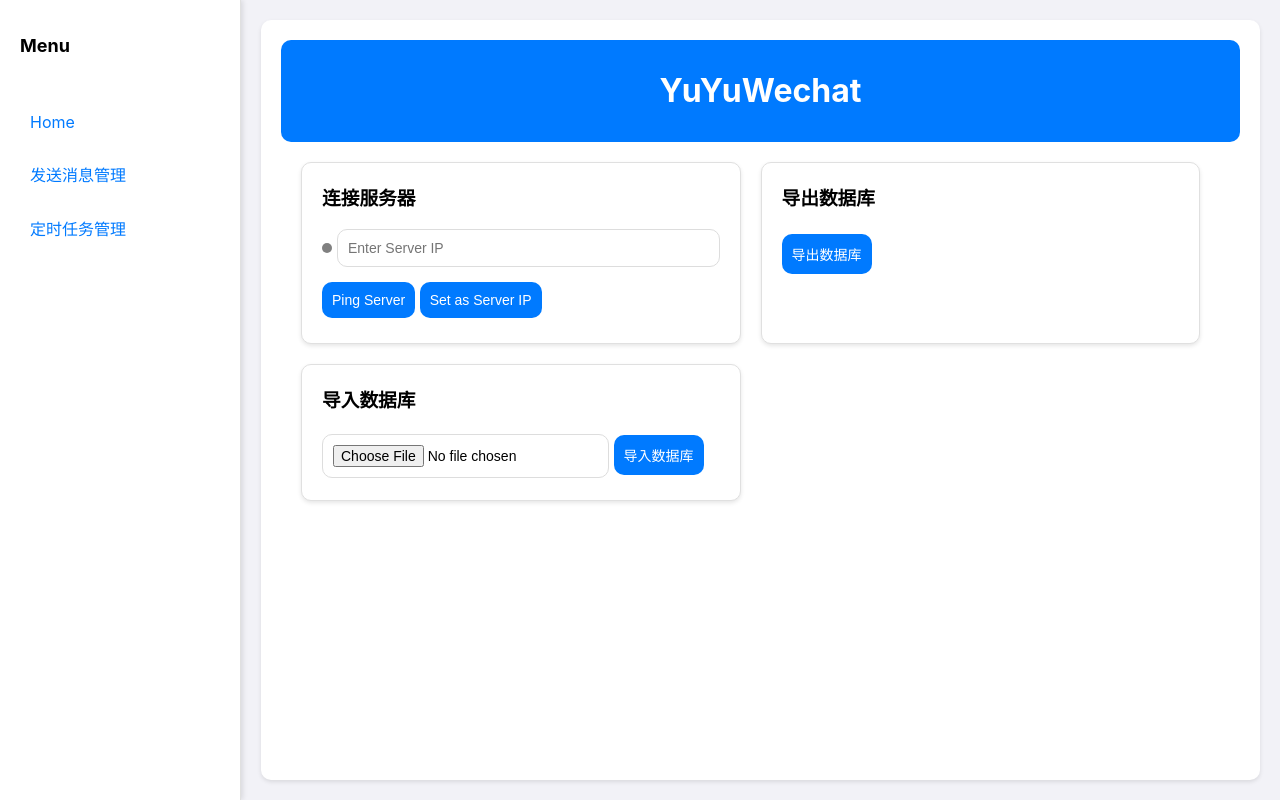
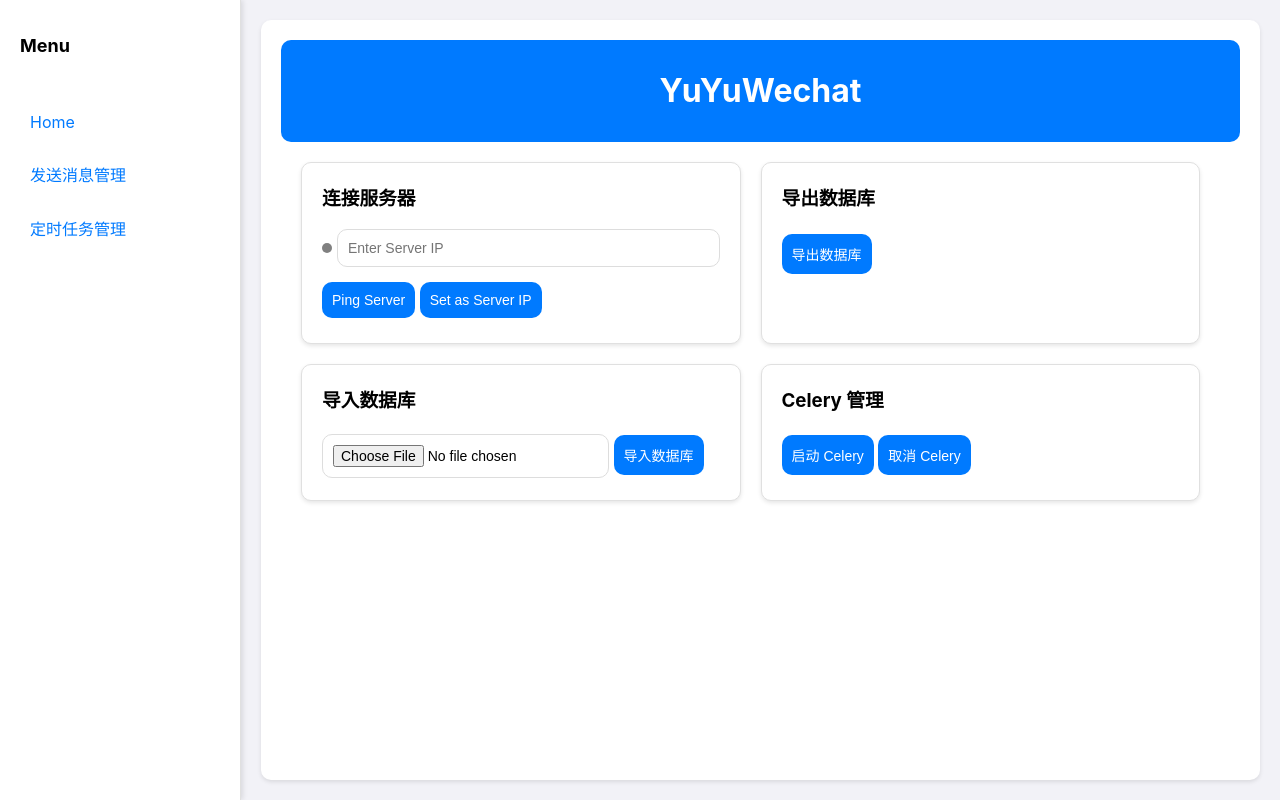
Before and after one commit to xieyumc/YuYuWechatV2, a Django app: page / in a window 1280 px wide. Run offline with Django 4.2, Linux system fonts and the light colour scheme; parts of the project's set-up code (start-up, migrations or seed data) failed here and were passed over.

Commit message:
feature：新增网页控制Celery定时功能

```diff
--- a/YuYuWechatV2_Client/client_app/templates/home.html
+++ b/YuYuWechatV2_Client/client_app/templates/home.html
@@ -212,6 +212,12 @@
             </form>
         </div>
 
+        <div class="card">
+            <h3>Celery 管理</h3>
+            <button type="button" onclick="startCelery()">启动 Celery</button>
+            <button type="button" onclick="stopCelery()">取消 Celery</button>
+        </div>
+
 
         <!-- Add more cards here as needed -->
     </div>
@@ -284,6 +290,41 @@
         });
     }
 
+    function startCelery() {
+        fetch('{% url "start_celery" %}', {
+            method: 'POST',
+            headers: {
+                'X-CSRFToken': document.querySelector('[name=csrfmiddlewaretoken]').value,
+            },
+        }).then(response => {
+            if (response.ok) {
+                alert('Celery 已启动');
+            } else {
+                alert('启动 Celery 失败');
+            }
+        }).catch(error => {
+            alert('启动 Celery 失败: ' + error.message);
+            console.error('Error:', error);
+        });
+    }
+
+    function stopCelery() {
+        fetch('{% url "stop_celery" %}', {
+            method: 'POST',
+            headers: {
+                'X-CSRFToken': document.querySelector('[name=csrfmiddlewaretoken]').value,
+            },
+        }).then(response => {
+            if (response.ok) {
+                alert('Celery 已取消');
+            } else {
+                alert('取消 Celery 失败');
+            }
+        }).catch(error => {
+            alert('取消 Celery 失败: ' + error.message);
+            console.error('Error:', error);
+        });
+    }
 
 </script>
 </body>
--- a/YuYuWechatV2_Client/client_app/urls.py
+++ b/YuYuWechatV2_Client/client_app/urls.py
@@ -1,5 +1,5 @@
 from django.urls import path
-from .views import home, send_message, set_server_ip, schedule_management, send_message_management, export_database, import_database
+from .views import home, send_message, set_server_ip, schedule_management, send_message_management, export_database, import_database, start_celery, stop_celery
 
 urlpatterns = [
     path('', home, name='home'),
@@ -9,4 +9,6 @@
     path('send_message_management/', send_message_management, name='send_message_management'),
     path('export_database/', export_database, name='export_database'),
     path('import_database/', import_database, name='import_database'),
+    path('start_celery/', start_celery, name='start_celery'),
+    path('stop_celery/', stop_celery, name='stop_celery'),
 ]
--- a/YuYuWechatV2_Client/client_app/views.py
+++ b/YuYuWechatV2_Client/client_app/views.py
@@ -8,7 +8,7 @@
 import os
 from django.core.management import call_command
 from django.conf import settings
-
+import subprocess
 from croniter import croniter
 from datetime import datetime, timedelta
 
@@ -118,3 +118,21 @@
         os.remove(file_path)
         return HttpResponse('Database imported successfully.')
     return render(request, 'import.html')
+
+
+@csrf_exempt
+def start_celery(request):
+    try:
+        subprocess.Popen(['celery', '-A', 'YuYuWechatV2_Client', 'worker', '--loglevel=info'])
+        subprocess.Popen(['celery', '-A', 'YuYuWechatV2_Client', 'beat', '--loglevel=info'])
+        return JsonResponse({'status': 'Celery started'}, status=200)
+    except Exception as e:
+        return JsonResponse({'status': 'Failed to start Celery', 'error': str(e)}, status=500)
+
+@csrf_exempt
+def stop_celery(request):
+    try:
+        subprocess.call(['pkill', '-f', 'celery'])
+        return JsonResponse({'status': 'Celery stopped'}, status=200)
+    except Exception as e:
+        return JsonResponse({'status': 'Failed to stop Celery', 'error': str(e)}, status=500)
```
Also changed, not shown: YuYuWechatV2_Client/celerybeat-schedule.db, YuYuWechatV2_Client/db.sqlite3.
